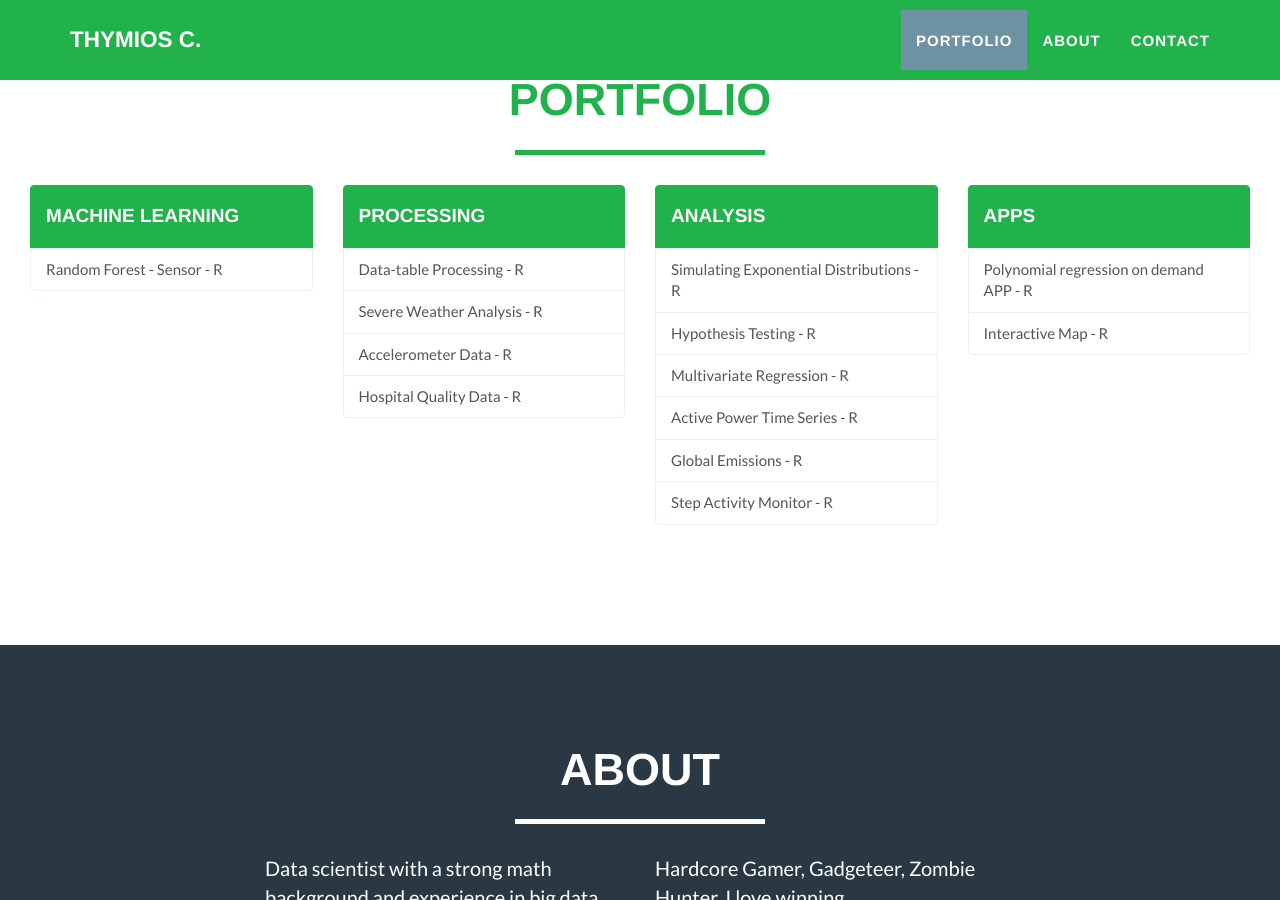
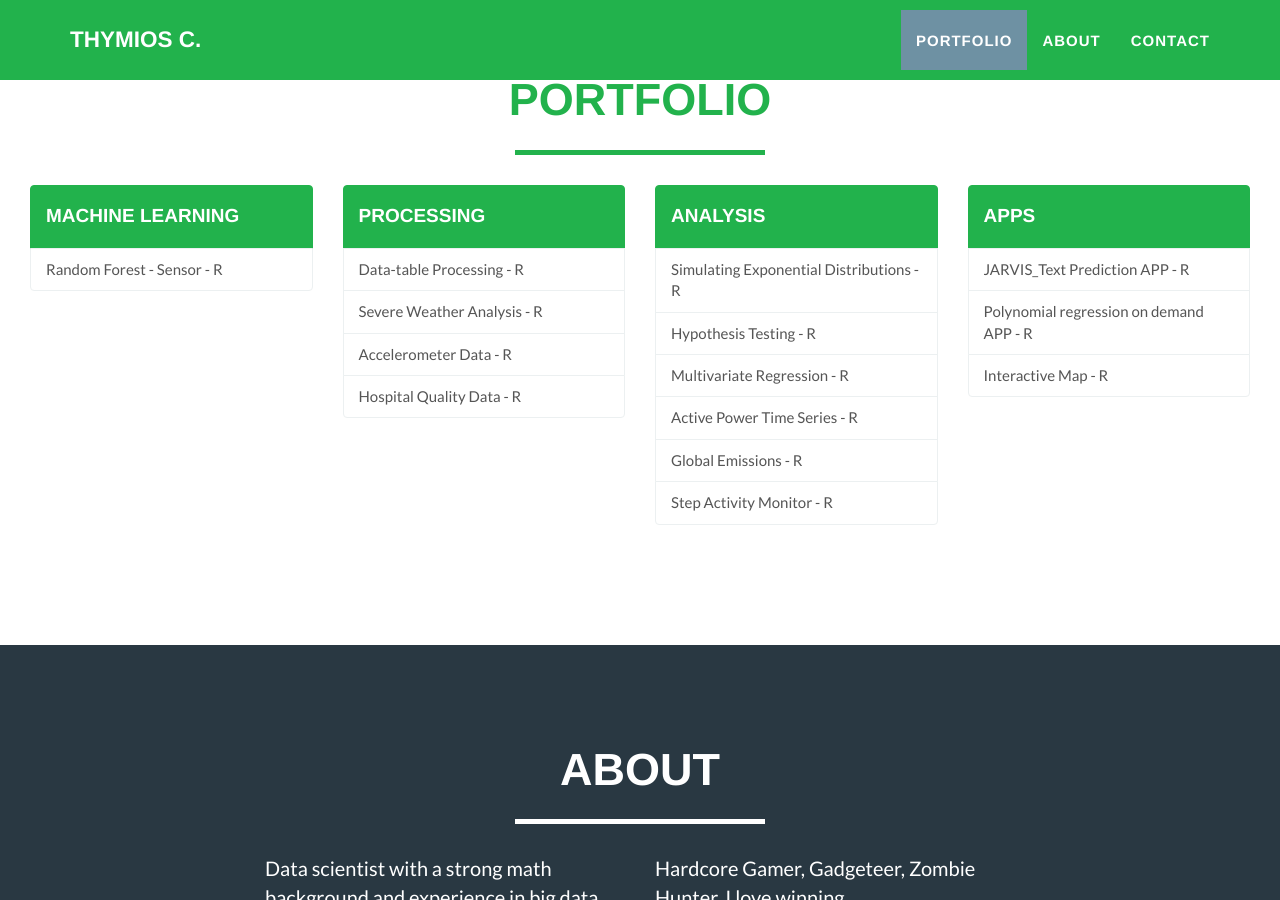
Before and after one commit to RprogameR/RprogameR.github.io, a Jekyll site: the page built from index.html, in a window 1280 px wide and 900 px high, scrolled down 744 px. Built offline with Jekyll 4.4.1, drawn with Linux system fonts in a browser that asks for light colours.

Commit message:
Predict APP added

```diff
--- a/_includes/portfolio_grid.html
+++ b/_includes/portfolio_grid.html
@@ -59,7 +59,9 @@
                     <div class="list-group">
                       <a href="#portfolio" class="list-group-item active"><h4>Apps</h4></a>
 
-                      <a href="https://rprogamer.shinyapps.io/Prestige/" target="_blank" class="list-group-item" onclick="trackOutboundLink('https://rprogamer.shinyapps.io/Prestige/'); return false;"> Polynomial regression on demand APP - R</a>
+                     <a href="https://rprogamer.shinyapps.io/jarvis/" target="_blank" class="list-group-item" onclick="trackOutboundLink('https://rprogamer.shinyapps.io/jarvis/'); return false;"> JARVIS_Text Prediction APP - R</a>
+
+					 <a href="https://rprogamer.shinyapps.io/Prestige/" target="_blank" class="list-group-item" onclick="trackOutboundLink('https://rprogamer.shinyapps.io/Prestige/'); return false;"> Polynomial regression on demand APP - R</a>
 
                       <a href="http://rpubs.com/RprogameR/234827" target="_blank" class="list-group-item" onclick="trackOutboundLink('http://rpubs.com/RprogameR/234827'); return false;"> Interactive Map - R</a>
 
```
